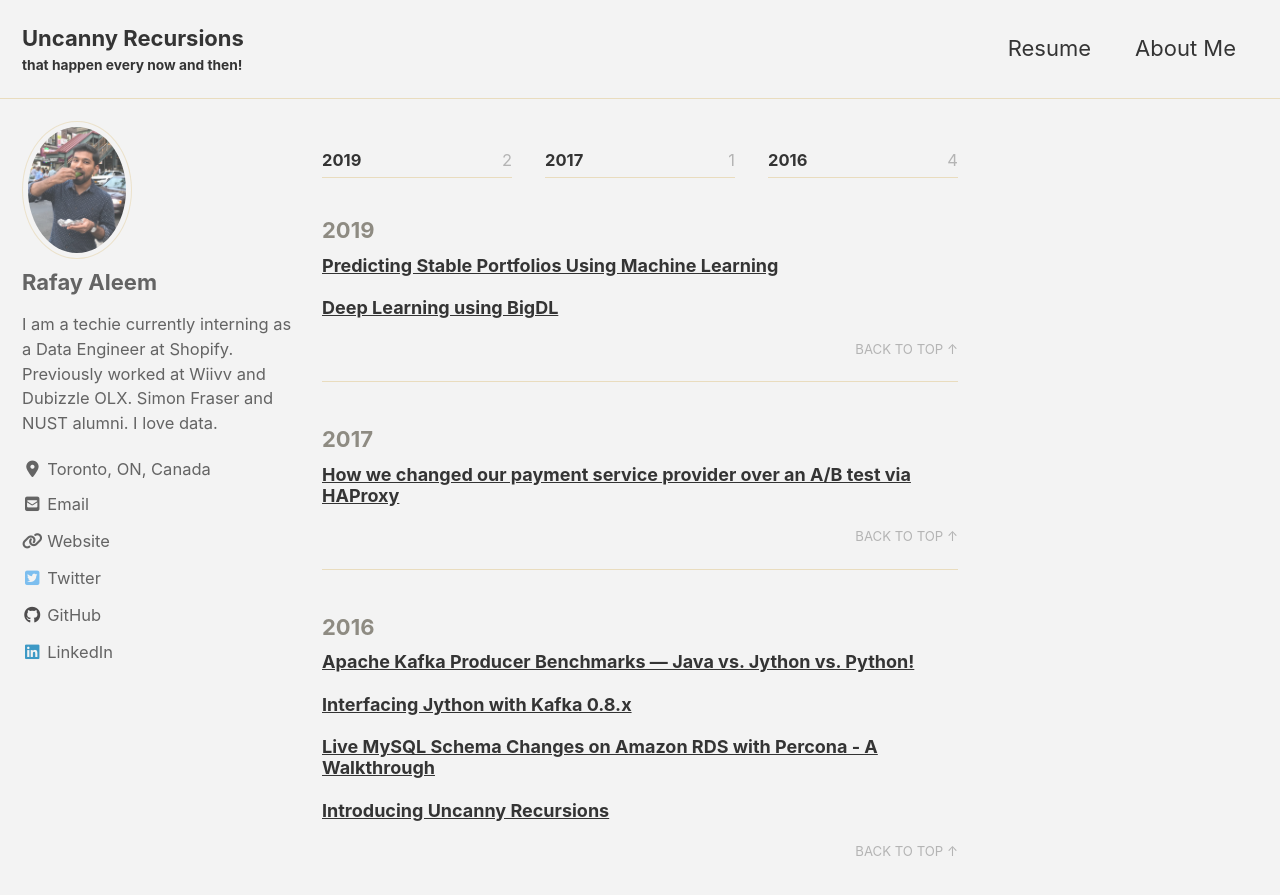
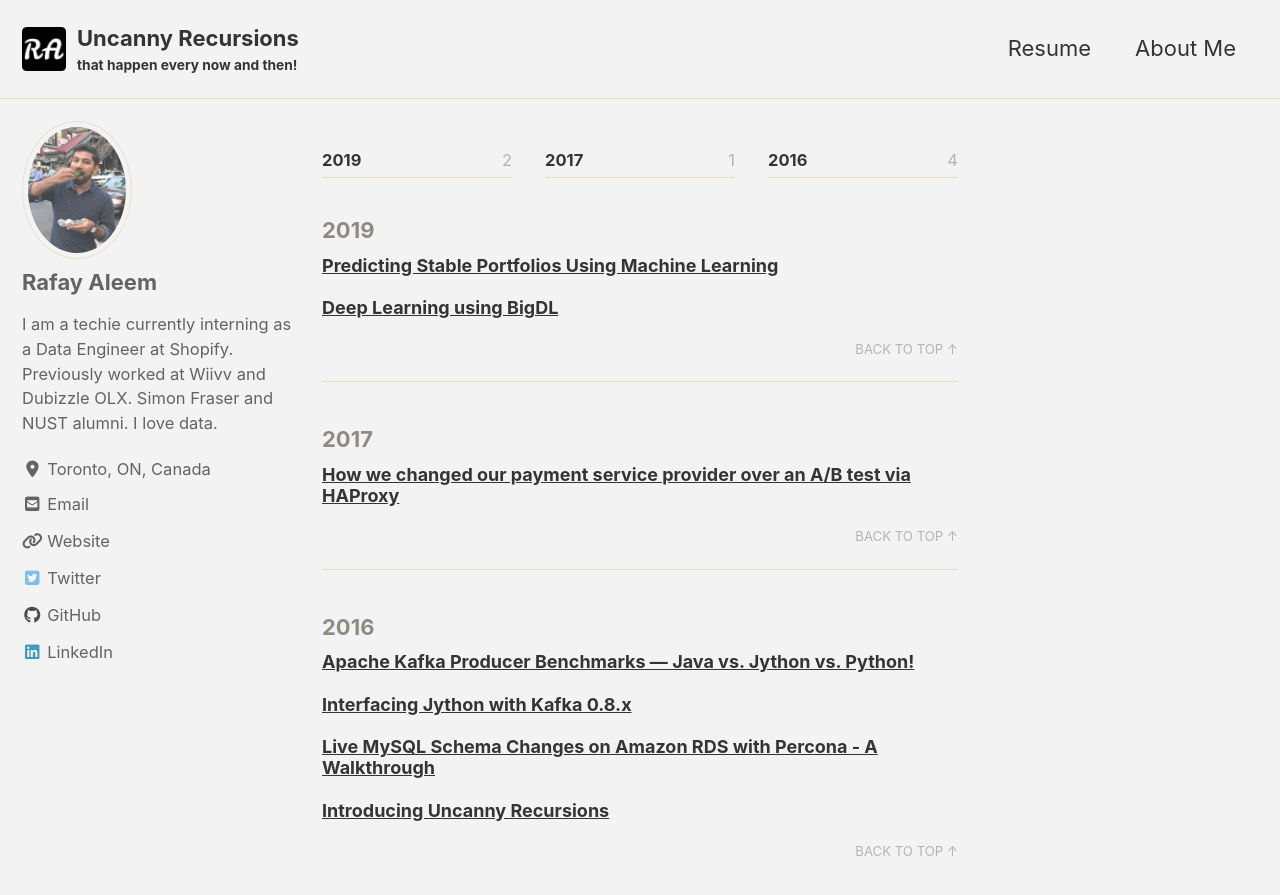
Before and after one commit to mrafayaleem/mrafayaleem.github.io, a Jekyll site: the page built from index.html, in a window 1280 px wide and 900 px high. Shown: the top 895 px of the window. Built offline with Jekyll 4.4.1, drawn with Linux system fonts in a browser that asks for light colours; cached includes are drawn as plain includes; nearby versions of some CDN libraries; the list of posts is cut into pages by our own code.

Commit message:
Add favicon and logo

```diff
--- a/_config.yml
+++ b/_config.yml
@@ -25,7 +25,7 @@
 baseurl                  : # the subpath of your site, e.g. "/blog"
 repository               : "mrafayaleem/mrafayaleem.github.io"
 teaser                   : # path of fallback teaser image, e.g. "/assets/images/500x300.png"
-logo                     : # path of logo image to display in the masthead, e.g. "/assets/images/88x88.png"
+logo                     : "/assets/images/favicon.ico"
 masthead_title           : # overrides the website title displayed in the masthead, use " " for no title
 # breadcrumbs            : false # true, false (default)
 words_per_minute         : 200
--- a/_includes/head.html
+++ b/_includes/head.html
@@ -1,6 +1,8 @@
 <meta charset="utf-8">
 
 {% include seo.html %}
+
+<link rel="shortcut icon" type="image/png" href="/assets/images/favicon.png">
 
 <link href="{% if site.atom_feed.path %}{{ site.atom_feed.path }}{% else %}{{ '/feed.xml' | relative_url }}{% endif %}" type="application/atom+xml" rel="alternate" title="{{ site.title }} Feed">
 
```
Also changed, not shown: assets/images/favicon.ico (added), assets/images/favicon.png (added).
